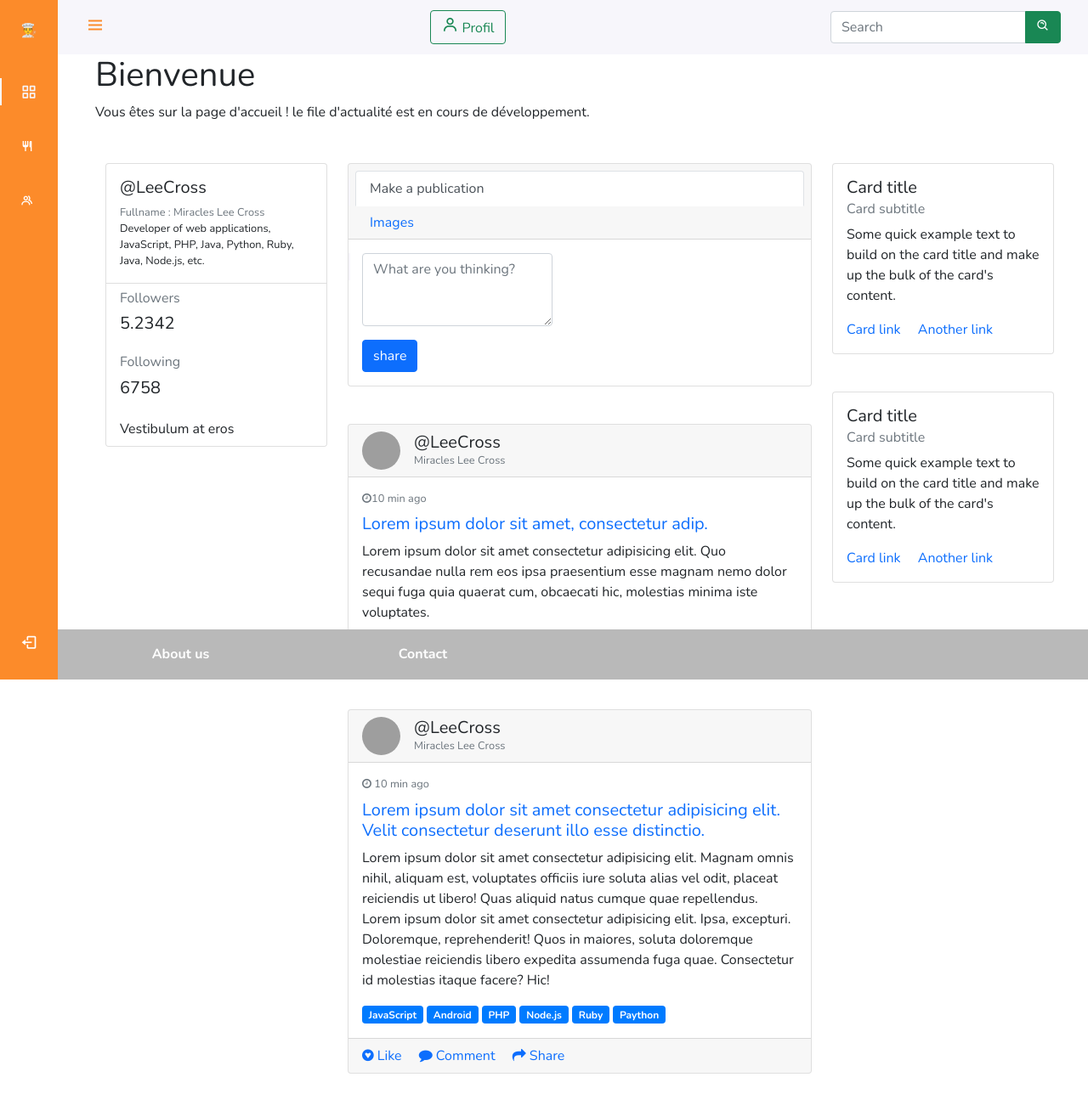
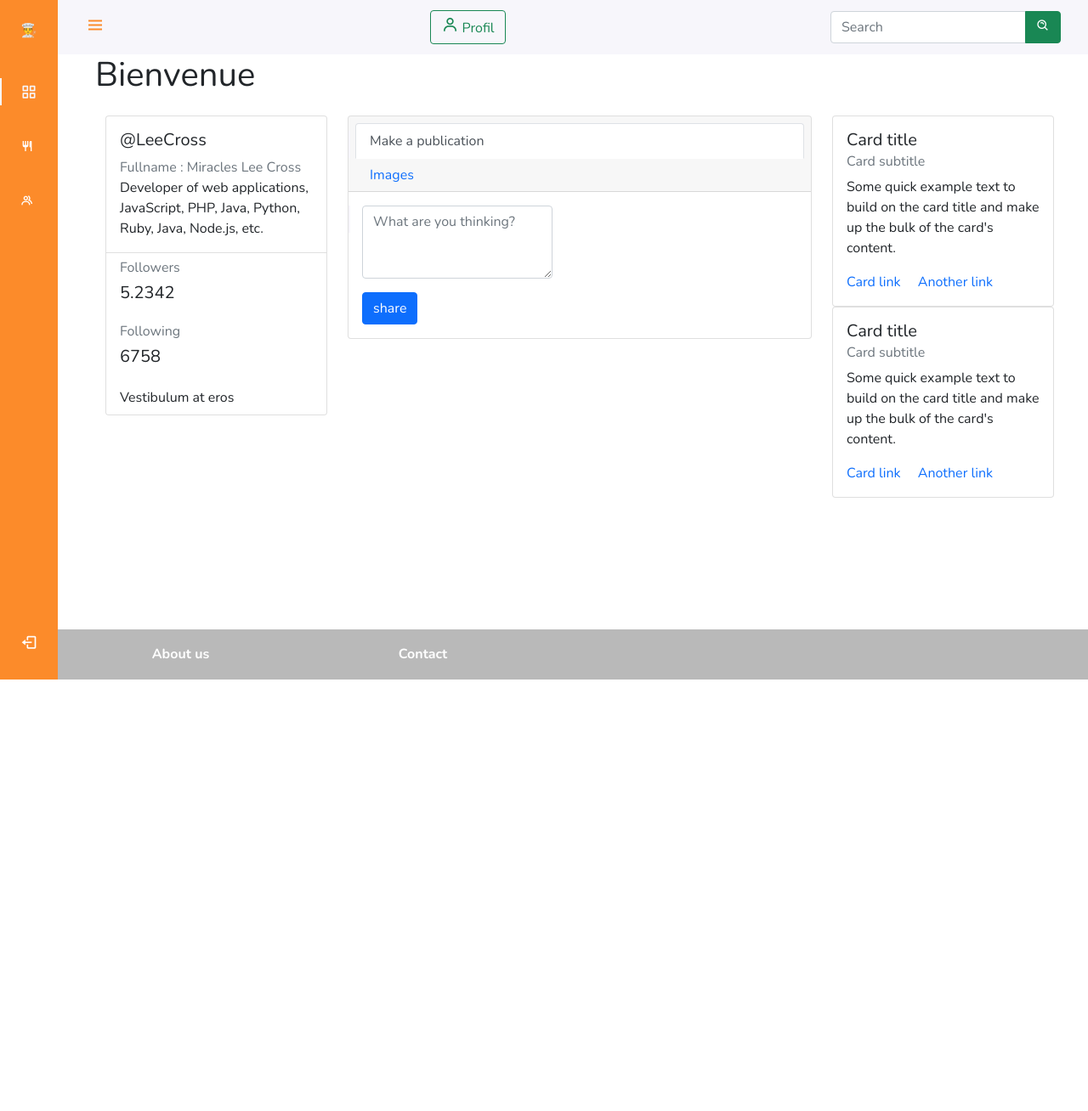
Before and after one commit to MKaziel/CookEasy_Front, a Symfony app: template project/templates/page_accueil/accueil.html.twig in a window 1280 px wide. Shown: the whole page at 85% size. After the commit the page ends 800 px from the top, so only its background shows below. Run offline with Twig, Linux system fonts and the light colour scheme; the template is opened without the code that fills it, so the values that code supplies are empty; some libraries are stand-ins or nearby versions; grey boxes are pictures that could not be loaded.

Commit message:
Fil ACtu 2.0

```diff
--- a/project/templates/page_accueil/accueil.html.twig
+++ b/project/templates/page_accueil/accueil.html.twig
@@ -1,56 +1,69 @@
 {% extends 'base.html.twig' %}
 
 {% block stylesheets %}
-	<link rel="stylesheet" href="{{ asset('css/accueil.css') }}"/>
-	<link href="//maxcdn.bootstrapcdn.com/bootstrap/4.1.1/css/bootstrap.min.css" rel="stylesheet" id="bootstrap-css">
-<script src="//maxcdn.bootstrapcdn.com/bootstrap/4.1.1/js/bootstrap.min.js"></script>
+<link rel="stylesheet" href="{{ asset('test.css') }}">
+<link href="//maxcdn.bootstrapcdn.com/bootstrap/4.0.0/css/bootstrap.min.css" rel="stylesheet" id="bootstrap-css">
+<script src="//maxcdn.bootstrapcdn.com/bootstrap/4.0.0/js/bootstrap.min.js"></script>
 <script src="//cdnjs.cloudflare.com/ajax/libs/jquery/3.2.1/jquery.min.js"></script>
-
-	<link href="https://stackpath.bootstrapcdn.com/font-awesome/4.7.0/css/font-awesome.min.css" rel="stylesheet" integrity="sha384-wvfXpqpZZVQGK6TAh5PVlGOfQNHSoD2xbE+QkPxCAFlNEevoEH3Sl0sibVcOQVnN"
-        crossorigin="anonymous">
-
-<script src="https://code.jquery.com/jquery-3.3.1.slim.min.js" integrity="sha384-q8i/X+965DzO0rT7abK41JStQIAqVgRVzpbzo5smXKp4YfRvH+8abtTE1Pi6jizo"
-        crossorigin="anonymous"></script>
- <script src="https://cdnjs.cloudflare.com/ajax/libs/popper.js/1.14.3/umd/popper.min.js" integrity="sha384-ZMP7rVo3mIykV+2+9J3UJ46jBk0WLaUAdn689aCwoqbBJiSnjAK/l8WvCWPIPm49"
-        crossorigin="anonymous"></script>
-<script src="https://stackpath.bootstrapcdn.com/bootstrap/4.1.3/js/bootstrap.min.js" integrity="sha384-ChfqqxuZUCnJSK3+MXmPNIyE6ZbWh2IMqE241rYiqJxyMiZ6OW/JmZQ5stwEULTy"
-        crossorigin="anonymous"></script>
 {% endblock %}
 
-{% block javascripts %}{% endblock %}
+{% block javascripts %}
+<script>
+$("document").ready(()=>{
+	$.ajax({
+		dataType:"json",
+		url: "http://localhost:3000/post",
+		success: (function (data) {
+			console.log(data);
+			var body = document.getElementById("conteneur");
+			var posts = data
+
+			for(var i=0; i<posts.length; i++){
+				let post = posts[i]
+				console.log(posts)
+				var div = document.createElement("div")
+				div.setAttribute("class", "card")
+				div.innerHTML = `
+                    <div class="card-header">
+                        <div class="d-flex justify-content-between align-items-center">
+                            <div class="d-flex justify-content-between align-items-center">
+                                <div class="mr-2">
+                                    <img class="rounded-circle" width="45" src="https://picsum.photos/50/50" alt="">
+                                </div>
+                                <div class="ml-2">
+                                    <div class="h5 m-0">${post.proprietaire}</div>
+                                    <div class="h7 text-muted">Miracles Lee Cross</div>
+                                </div>
+                            </div>
+                        </div>
+
+                    </div>
+                    <div class="card-body">
+                        <div class="text-muted h7 mb-2"> <i class="fa fa-clock-o"></i>10 min ago</div>
+                        <p class="card-text">
+                          ${post.contenu}
+                        </p>
+                    </div>
+                    <div class="card-footer">
+                        <a href="#" class="card-link"><i class="fa fa-gittip"></i> Like</a>
+                        <a href="#" class="card-link"><i class="fa fa-comment"></i> Comment</a>
+                        <a href="#" class="card-link"><i class="fa fa-mail-forward"></i> Share</a>
+                    </div>
+				`
+				body.appendChild(div)
+			}
+		})
+
+	})
+})
+</script>
+{% endblock %}
 
 {% block body %}
-		<div class="container-fluid">
+<div class="container-fluid">
 			<h1>Bienvenue</h1>
-															<p>
-																Vous êtes sur la page d'accueil ! le file d'actualité est en cours de développement.
-															</p>
 
-															{# <div class="row">
-																<div name="publicAmis" class="col-sm">
-																	<h1>Publication Récentes des Amis</h1>
-																</div>
-																<div name="filActus" class="col-sm">
-																	<h1>Fil d'Actualités</h1>
-																	<div id="testCard" name="testCard" class="row testCard">
-																		<div class="col-sm">
-																			<div class="row"> photo </div>
-																			<div class="row">
-																				<button class="col-sm">J'aime</button>
-																				<button class="col-sm">Partager</button>
-																				<button class="col-sm">Commenter</button>
-																			</div>
-																		</div>
 
-																		<div class="col-sm">
-																			commentaire
-																		</div>
-																	</div>
-																</div>
-																<div name="suggest" class="col-sm">
-																	<h1>Suggestions</h1>
-																</div>
-															</div> #}
 			<nav class="navbar navbar-light bg-white">
 
     </nav>
@@ -124,91 +137,9 @@
                 <!-- Post /////-->
 
                 <!--- \\\\\\\Post-->
-                <div class="card gedf-card">
-                    <div class="card-header">
-                        <div class="d-flex justify-content-between align-items-center">
-                            <div class="d-flex justify-content-between align-items-center">
-                                <div class="mr-2">
-                                    <img class="rounded-circle" width="45" src="https://picsum.photos/50/50" alt="">
-                                </div>
-                                <div class="ml-2">
-                                    <div class="h5 m-0">@LeeCross</div>
-                                    <div class="h7 text-muted">Miracles Lee Cross</div>
-                                </div>
-                            </div>
-                        </div>
-
-                    </div>
-                    <div class="card-body">
-                        <div class="text-muted h7 mb-2"> <i class="fa fa-clock-o"></i>10 min ago</div>
-                        <a class="card-link" href="#">
-                            <h5 class="card-title">Lorem ipsum dolor sit amet, consectetur adip.</h5>
-                        </a>
-
-                        <p class="card-text">
-                            Lorem ipsum dolor sit amet consectetur adipisicing elit. Quo recusandae nulla rem eos ipsa praesentium esse magnam nemo dolor
-                            sequi fuga quia quaerat cum, obcaecati hic, molestias minima iste voluptates.
-                        </p>
-                    </div>
-                    <div class="card-footer">
-                        <a href="#" class="card-link"><i class="fa fa-gittip"></i> Like</a>
-                        <a href="#" class="card-link"><i class="fa fa-comment"></i> Comment</a>
-                        <a href="#" class="card-link"><i class="fa fa-mail-forward"></i> Share</a>
-                    </div>
+                <div id="conteneur">
                 </div>
                 <!-- Post /////-->
-
-
-                <!--- \\\\\\\Post-->
-                <div class="card gedf-card">
-                    <div class="card-header">
-                        <div class="d-flex justify-content-between align-items-center">
-                            <div class="d-flex justify-content-between align-items-center">
-                                <div class="mr-2">
-                                    <img class="rounded-circle" width="45" src="https://picsum.photos/50/50" alt="">
-                                </div>
-                                <div class="ml-2">
-                                    <div class="h5 m-0">@LeeCross</div>
-                                    <div class="h7 text-muted">Miracles Lee Cross</div>
-                                </div>
-                            </div>
-                        </div>
-
-                    </div>
-                    <div class="card-body">
-                        <div class="text-muted h7 mb-2"> <i class="fa fa-clock-o"></i> 10 min ago</div>
-                        <a class="card-link" href="#">
-                            <h5 class="card-title"> Lorem ipsum dolor sit amet consectetur adipisicing elit. Velit consectetur
-                                deserunt illo esse distinctio.</h5>
-                        </a>
-
-                        <p class="card-text">
-                            Lorem ipsum dolor sit amet consectetur adipisicing elit. Magnam omnis nihil, aliquam est, voluptates officiis iure soluta
-                            alias vel odit, placeat reiciendis ut libero! Quas aliquid natus cumque quae repellendus. Lorem
-                            ipsum dolor sit amet consectetur adipisicing elit. Ipsa, excepturi. Doloremque, reprehenderit!
-                            Quos in maiores, soluta doloremque molestiae reiciendis libero expedita assumenda fuga quae.
-                            Consectetur id molestias itaque facere? Hic!
-                        </p>
-                        <div>
-                            <span class="badge badge-primary">JavaScript</span>
-                            <span class="badge badge-primary">Android</span>
-                            <span class="badge badge-primary">PHP</span>
-                            <span class="badge badge-primary">Node.js</span>
-                            <span class="badge badge-primary">Ruby</span>
-                            <span class="badge badge-primary">Paython</span>
-                        </div>
-                    </div>
-                    <div class="card-footer">
-                        <a href="#" class="card-link"><i class="fa fa-gittip"></i> Like</a>
-                        <a href="#" class="card-link"><i class="fa fa-comment"></i> Comment</a>
-                        <a href="#" class="card-link"><i class="fa fa-mail-forward"></i> Share</a>
-                    </div>
-                </div>
-                <!-- Post /////-->
-
-
-
-
 
 
             </div>
@@ -238,4 +169,4 @@
     </div>
 			</div>
 
-		{% endblock %}
+{% endblock %}
```
